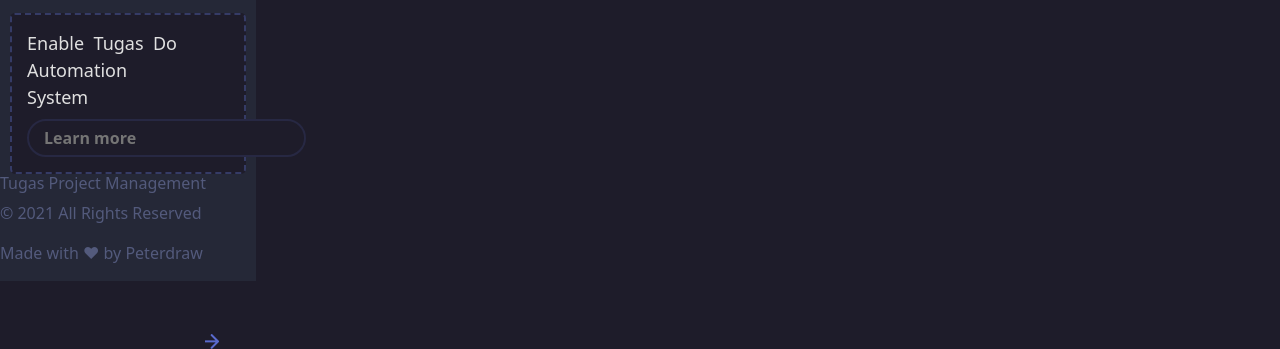
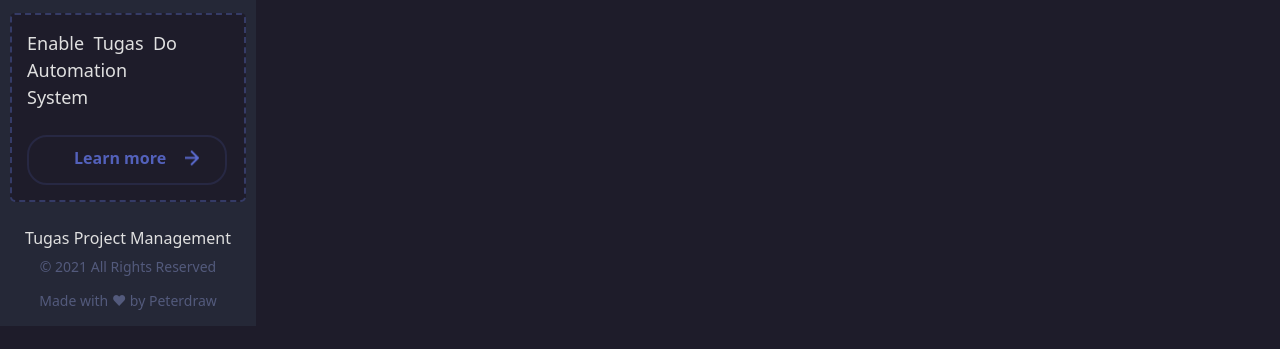
Before and after one commit to the-rustambek/analytics, a plain HTML site: page index.html in a window 1280 px wide. Shown: the part 602-951 px from the top of the page. After the commit the page ends 928 px from the top, so only its background shows below. Drawn offline with nearby package versions, Linux system fonts and the light colour scheme.

Commit message:
add file

```diff
--- a/assets/style.css
+++ b/assets/style.css
@@ -128,12 +128,19 @@ color: #535A7C;
 .aside-link{
     margin: 20px 0px;
 }
+.span-circle{
+    width: 12px;
+    height: 12px;
+    background-color: #5361BB;
+    border-radius: 50%;
+}
 .aside-item{
     padding: 1px 30px;
 }
 .aside-item:hover{
     background-color: #1E1C2A;
 }
+
 .aside-info{
     color: white;
     font-size: 20px;
@@ -157,20 +164,43 @@ color: #E0E0E0;
     margin-left: 10px;
     margin-right: 10px;
 }
-.aside-input{
+.aside-btn{
     border-radius: 20px;
     background-color: #1E1C2A;
     border: 2px solid #272843;
     color: #5361BB;
     font-weight: 600;
-    padding: 5px 15px;
+    padding: 2px 45px;
+    padding-top: 5px;
+    width: 200px;
+    height: 50px;
     position: relative;
 }
 .aside-arrow{
     position: absolute;
-    top: 117%;
-    left: 16%;
+    top: 45%;
+    left: 83%;
+    transform: translate(-50%,-50%);
+}
+
+.aside-footer--title{
+    color:  #E0E0E0;
+    font-style: normal;
+font-weight: normal;
+font-size: 16px;
+line-height: 24px;
+
+}
+.aside-year, .aside-map{
+    font-style: normal;
+    font-weight: normal;
+    font-size: 14px;
+    line-height: 18px;
+    /* identical to box height */
+
+
+    color: #535A7C;
 }
 .aside-footer{
-    color: #535A7C;
+    text-align: center;
 }
--- a/index.html
+++ b/index.html
@@ -20,6 +20,7 @@ Tugas
 <ul class="aside-list list-unstyled">
     <li class="aside-item">
         <a href="#" class="aside-link text-decoration-none ms-3 d-flex">
+
             <img class="aside-brand me-3" src="./assets/img/Graph (1).png" alt="">
             <h2 class="menu-name">Analytics</h2>
         </a>
@@ -57,17 +58,18 @@ Tugas
 </ul>
 
 <div class="aside-about">
-    <h3 class="aside-info">Enable Tugas Do
+    <h3 class="aside-info mb-4">Enable Tugas Do
         Automation
         System</h3>
-        <form class="aside-form">
-            <input class="aside-input" type="text"placeholder="Learn more">
+        <button class="aside-btn d-flex ">
+            <p class="pt-1">Learn more</p>
             <img class="aside-arrow" src="./assets/img/Arrow 1.png" alt="">
-        </form>
+        </button>
+
 
 </div>
 
-<div class="aside-footer">
+<div class="aside-footer mt-4">
     <h6 class="aside-footer--title">
         Tugas Project Management
     </h6>
```
